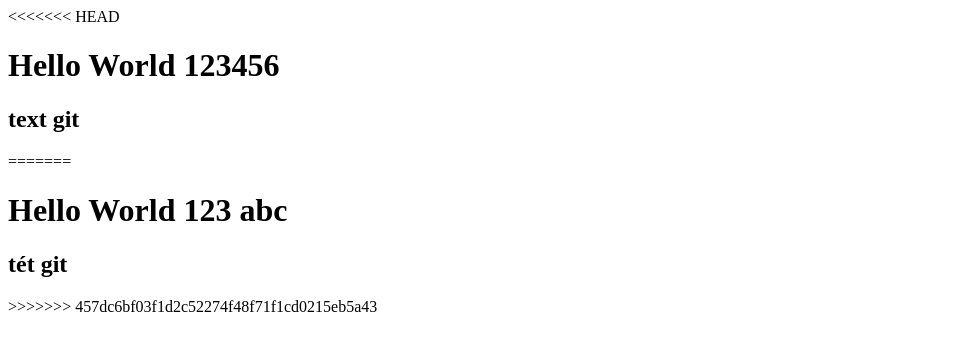
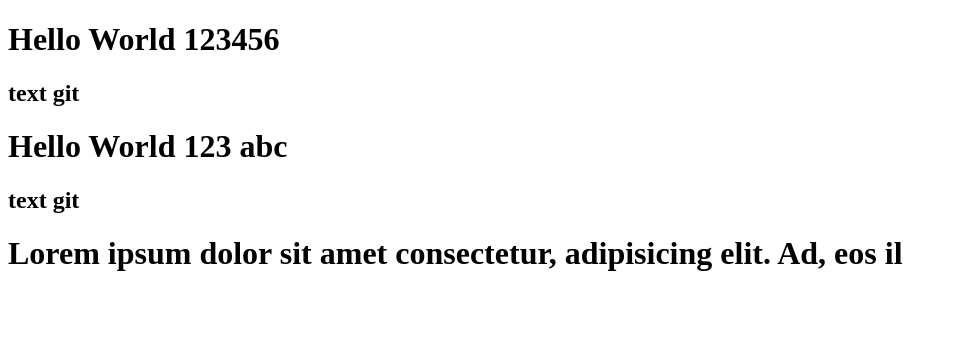
Before and after one commit to samusam2001/MinhNguyenBC05, a plain HTML site: page index.html in a window 1280 px wide. Shown: the whole page, without its empty margins (0-956 px from the left). Drawn offline with Linux system fonts and the light colour scheme.

Commit message:
them code moi

```diff
--- a/index.html
+++ b/index.html
@@ -7,12 +7,10 @@
 </head>
 <body>
     <header>
-<<<<<<< HEAD
         <h1>Hello World 123456</h1>
         <h2>text git</h2>
-=======
         <h1>Hello World 123 abc</h1>
-        <h2>tét git </h2>
->>>>>>> 457dc6bf03f1d2c52274f48f71f1cd0215eb5a43
+        <h2>text git </h2>
+        <h1>Lorem ipsum dolor sit amet consectetur, adipisicing elit. Ad, eos il</h1>
     </header>
 </body>
```
